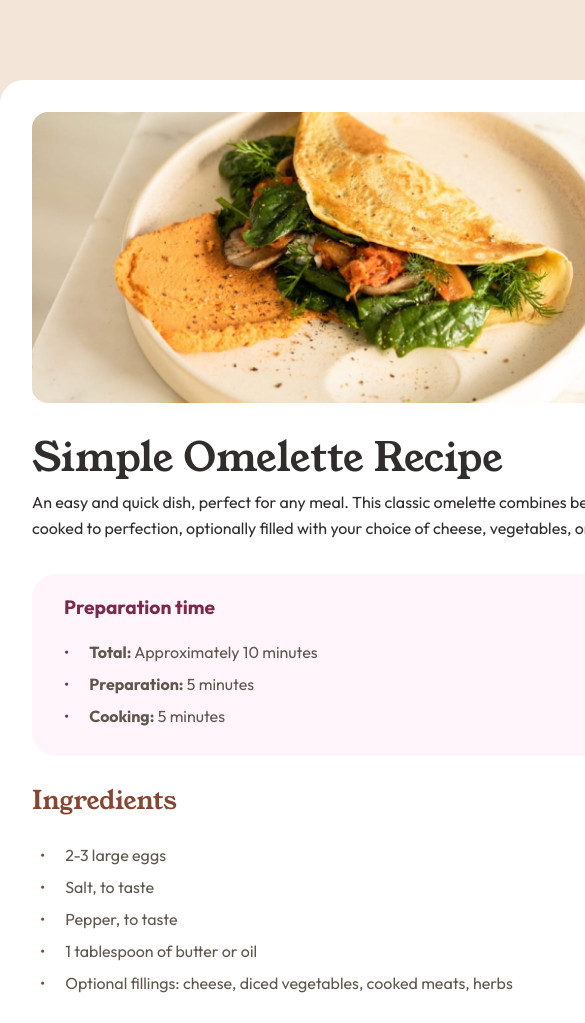
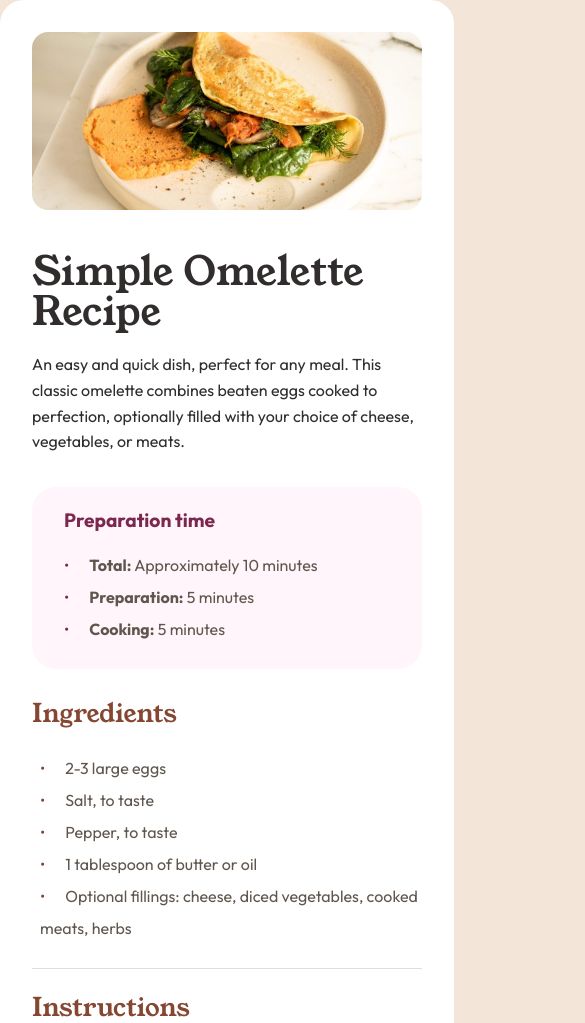
Before and after one commit to LuisAngel96/recipe-page, a plain HTML site: page index.html in a window 390 px wide. Shown: the top 1023 px of the page, 585 px wide, since content can reach past the window. Drawn offline with Linux system fonts and the light colour scheme.

Commit message:
Updated html struct and added media queries

```diff
--- a/styles.css
+++ b/styles.css
@@ -31,20 +31,20 @@ h3{
 
 body{
     background-color: hsl(30, 54%, 90%);
-    width: 700px;
     display: flex;
     flex-direction: column;
-    margin: 5em auto;
+    justify-content: center;
 }
 
 
 /* ------------------------- Container Section ------------------------- */
 
 .container{
+    width: 700px;
     background-color: hsl(0, 0%, 100%);
-    padding: 2em;
+    padding: 2em 2em 1em 2em;
     border-radius: 1.5rem;
-    margin: 0 0 1em 0;
+    margin: 5em auto 1em auto;
 }
 
 .img-omelette-container{
@@ -178,9 +178,33 @@ td{
 
 .attribution{
     text-align: center;
+    margin: 0 1em 1em 1em;
     color: hsl(30, 10%, 34%);
 }
 
 .attribution a{
     color: hsl(332, 51%, 32%);
 }
+
+
+/* Media queries screen <= 768px */
+
+@media(max-width:768px){
+
+    .container{
+        width: 100%;
+        margin: 0 auto;
+    }
+
+    h1{
+        line-height: 1em;
+    }
+
+    footer{
+        margin-left: 70px;
+    }
+
+    .attribution{
+        font-size: 1rem;
+    }
+}
```
Also changed, not shown: index.html (+2 -0 lines).
